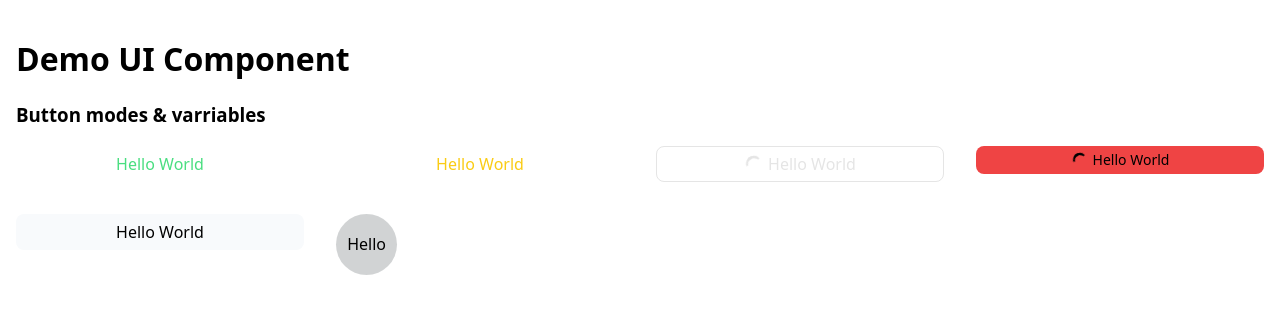
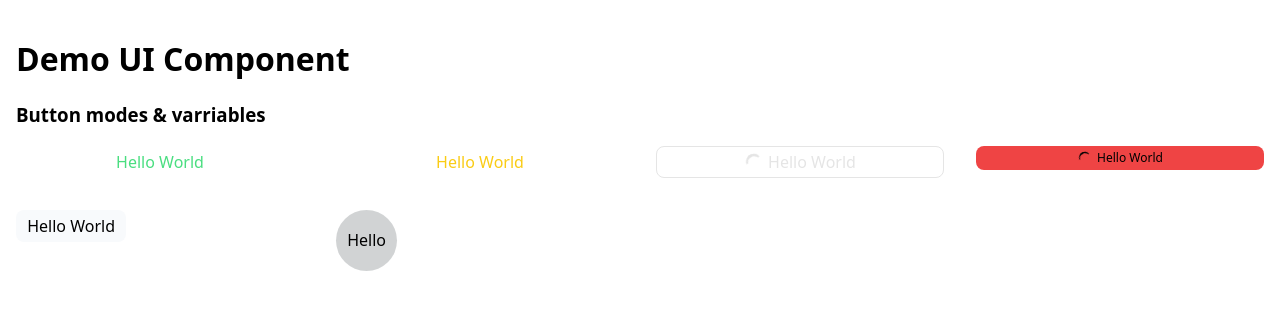
Before and after one commit to lexuantunght/titan-ui, a React app: page / in a window 1280 px wide. Shown: the top 314 px of the page. Built offline with nearby package versions, Linux system fonts and the light colour scheme.

Commit message:
add tooltip

```diff
--- a/example/button.tsx
+++ b/example/button.tsx
@@ -1,5 +1,5 @@
 import React from 'react';
-import { Button } from '../src/index';
+import { Button, Tooltip } from '../src/index';
 
 const DemoButton = () => {
 	return (
@@ -18,9 +18,11 @@ const DemoButton = () => {
 				<Button loading size="sm" mode="fill" varriant="error">
 					Hello World
 				</Button>
-				<Button mode="fill" varriant="light">
-					Hello World
-				</Button>
+				<Tooltip content="Hello world!">
+					<Button mode="fill" varriant="light">
+						Hello World
+					</Button>
+				</Tooltip>
 				<Button mode="fill" varriant="opacity" shape="circle">
 					Hello
 				</Button>
--- /dev/null
+++ b/src/components/tooltip/index.tsx
@@ -0,0 +1,149 @@
+import React from 'react';
+import ReactDOM from 'react-dom';
+import clsx from 'clsx';
+import CSSTransition from 'react-transition-group/CSSTransition';
+
+export type TooltipContentProps = {
+	className?: string;
+	content?: React.ReactNode;
+	mode?: 'top-bottom' | 'left-right';
+	spacing?: number;
+};
+
+export type TooltipProps = TooltipContentProps & {
+	children: JSX.Element;
+	hide?: boolean;
+	showOnElementDisabled?: boolean;
+	wrapperClassName?: string;
+};
+
+export type ChildrenInfo = {
+	top: number;
+	left: number;
+	width: number;
+	height: number;
+};
+
+const TooltipContent = (
+	props: TooltipContentProps & { childrenInfo?: ChildrenInfo; show?: boolean }
+) => {
+	const { mode = 'left-right', childrenInfo, spacing = 6, show } = props;
+	const [status, setStatus] = React.useState<{ top?: number; left?: number; position?: string }>(
+		{}
+	);
+	const contentRef = React.useRef<HTMLDivElement>(null);
+
+	React.useEffect(() => {
+		if (contentRef.current && childrenInfo) {
+			const x = childrenInfo.left + window.scrollX;
+			const y = childrenInfo.top + window.scrollY;
+			const childrenHeight = childrenInfo.height;
+			const childrenWidth = childrenInfo.width;
+			const contentWidth = contentRef.current.clientWidth;
+			const contentHeight = contentRef.current.clientHeight;
+			let top = 0,
+				left = 0,
+				position = 'left';
+			if (mode === 'left-right') {
+				top = y + childrenHeight / 2 - contentHeight / 2;
+				if (x + childrenWidth + contentWidth < window.innerWidth) {
+					left = x + childrenWidth + spacing;
+					position = 'right';
+				} else {
+					left = x - contentWidth - spacing;
+					position = 'left';
+				}
+			} else {
+				left = x + childrenWidth / 2 - contentWidth / 2;
+				if (y - contentHeight > 0) {
+					top = y - contentHeight - spacing;
+					position = 'top';
+				} else {
+					top = y + childrenHeight + spacing;
+					position = 'bottom';
+				}
+			}
+			setStatus({ left, top, position });
+		}
+	}, [mode, childrenInfo]);
+
+	return ReactDOM.createPortal(
+		<div
+			ref={contentRef}
+			style={{
+				top: status.top,
+				left: status.left,
+			}}
+			className={clsx(
+				't-tooltip-container',
+				status.top !== undefined && status.left !== undefined && show && 'show'
+			)}>
+			<div className={clsx('t-tooltip-content', props.className, status.position)}>
+				{props.content}
+			</div>
+		</div>,
+		document.body
+	);
+};
+
+function Tooltip(props: TooltipProps) {
+	const { hide, showOnElementDisabled = true, wrapperClassName } = props;
+	const childRef = React.useRef<Element>(null);
+	const [show, setShow] = React.useState(false);
+	const childComponent = React.cloneElement(
+		showOnElementDisabled ? (
+			<div className={clsx('t-tooltip-wrapper', wrapperClassName)}>{props.children}</div>
+		) : (
+			props.children
+		),
+		{
+			ref: childRef,
+		}
+	);
+	const [childrenInfo, setChildrenInfo] = React.useState<ChildrenInfo | undefined>();
+
+	React.useEffect(() => {
+		if (childRef.current && !hide) {
+			setChildrenInfo({
+				width: childRef.current.clientWidth,
+				height: childRef.current.clientHeight,
+				left: childRef.current.getBoundingClientRect().left + window.scrollX,
+				top: childRef.current.getBoundingClientRect().top + window.scrollY,
+			});
+			childRef.current.addEventListener('mouseenter', handleHover);
+			childRef.current.addEventListener('mouseleave', handleUnhover);
+		}
+		return () => {
+			if (childRef.current) {
+				childRef.current.removeEventListener('mouseenter', handleHover);
+				childRef.current.removeEventListener('mouseleave', handleUnhover);
+			}
+		};
+	}, [hide]);
+
+	const handleUnhover = () => {
+		setShow(false);
+	};
+
+	const handleHover = () => {
+		setShow(true);
+	};
+
+	return (
+		<>
+			<CSSTransition in={show} timeout={250} unmountOnExit>
+				<TooltipContent
+					className={props.className}
+					content={props.content}
+					childrenInfo={childrenInfo}
+					mode={props.mode}
+					spacing={props.spacing}
+					show={show}
+				/>
+			</CSSTransition>
+			{childComponent}
+		</>
+	);
+}
+
+export const MemorizedTooltip = React.memo(Tooltip);
--- a/src/index.tsx
+++ b/src/index.tsx
@@ -1,2 +1,3 @@
 export { Button } from 'components/button';
 export { Spinner } from 'components/spinner';
+export { MemorizedTooltip as Tooltip } from 'components/tooltip';
--- a/src/scss/components/button.scss
+++ b/src/scss/components/button.scss
@@ -9,7 +9,7 @@
 	align-items: center;
 	justify-content: center;
 	&.sm {
-		font-size: 0.875rem;
+		font-size: 0.75rem;
 	}
 	&.md {
 		font-size: 1rem;
@@ -29,13 +29,13 @@
 		border-radius: var(--border-radius);
 		padding: 0 var(--padding-x);
 		&.sm {
-			height: 28px;
+			height: 24px;
 		}
 		&.md {
-			height: 36px;
+			height: 32px;
 		}
 		&.xl {
-			height: 44px;
+			height: 40px;
 		}
 		&.primary {
 			background-color: var(--primary);
@@ -113,13 +113,13 @@
 		border-radius: var(--border-radius);
 		padding: 0 var(--padding-x);
 		&.sm {
-			height: 28px;
+			height: 24px;
 		}
 		&.md {
-			height: 36px;
+			height: 32px;
 		}
 		&.xl {
-			height: 44px;
+			height: 40px;
 		}
 		&.primary {
 			border-color: var(--primary);
--- a/src/scss/components/spinner.scss
+++ b/src/scss/components/spinner.scss
@@ -1,8 +1,8 @@
 .t-spinner {
 	display: inline-block;
 	position: relative;
-	width: 18px;
-	height: 18px;
+	width: 16px;
+	height: 16px;
 	&.md {
 		width: 1.25rem;
 		height: 1.25rem;
@@ -11,6 +11,7 @@
 		& div {
 			width: calc(1.25rem - 4px);
 			height: calc(1.25rem - 4px);
+			border-width: 2px;
 		}
 	}
 	&.lg {
@@ -21,6 +22,7 @@
 		& div {
 			height: calc(2rem - 4px);
 			width: calc(2rem - 4px);
+			border-width: 2px;
 		}
 	}
 }
@@ -28,10 +30,11 @@
 	box-sizing: border-box;
 	display: block;
 	position: absolute;
-	width: 14px;
-	height: 14px;
+	width: 12px;
+	height: 12px;
 	margin: 2px;
-	border: 2px solid;
+	border-width: 1px;
+	border-style: solid;
 	border-radius: 50%;
 	animation: loader-ring 1.2s cubic-bezier(0.5, 0, 0.5, 1) infinite;
 	border-top-color: unset;
--- /dev/null
+++ b/src/scss/components/tooltip.scss
@@ -0,0 +1,69 @@
+.t-tooltip-container {
+	position: fixed;
+	opacity: 0;
+	&.show {
+		transition: opacity var(--transition-time);
+		opacity: 1;
+	}
+}
+
+.t-tooltip-content {
+	display: flex;
+	padding: var(--padding-y) var(--padding-x);
+	border-radius: var(--border-radius);
+	background-color: var(--neutral-800);
+	border-color: var(--neutral-800);
+	box-shadow: var(--box-shadow);
+	color: var(--neutral-50);
+	&::after {
+		content: '';
+		position: absolute;
+		width: 0;
+		height: 0;
+		border-style: solid;
+		border-color: inherit;
+		border-width: 0;
+	}
+	&.right {
+		&::after {
+			top: calc(50% - 6px);
+			left: -5px;
+			border-top: 6px solid transparent;
+			border-bottom: 6px solid transparent;
+			border-right-width: 6px;
+		}
+	}
+	&.left {
+		&::after {
+			top: calc(50% - 6px);
+			left: calc(100% - 1px);
+			border-top: 6px solid transparent;
+			border-bottom: 6px solid transparent;
+			border-left-width: 6px;
+		}
+	}
+	&.top {
+		&::after {
+			top: calc(100% - 1px);
+			left: calc(50% - 6px);
+			border-left: 6px solid transparent;
+			border-right: 6px solid transparent;
+			border-top-width: 6px;
+		}
+	}
+	&.bottom {
+		&::after {
+			left: calc(50% - 6px);
+			top: -5px;
+			border-left: 6px solid transparent;
+			border-right: 6px solid transparent;
+			border-bottom-width: 6px;
+		}
+	}
+}
+
+.t-tooltip-wrapper {
+	display: flex;
+	width: fit-content;
+	height: fit-content;
+}
--- a/src/scss/index.scss
+++ b/src/scss/index.scss
@@ -4,3 +4,4 @@
 
 @import './components/button.scss';
 @import './components/spinner.scss';
+@import './components/tooltip.scss';
```
